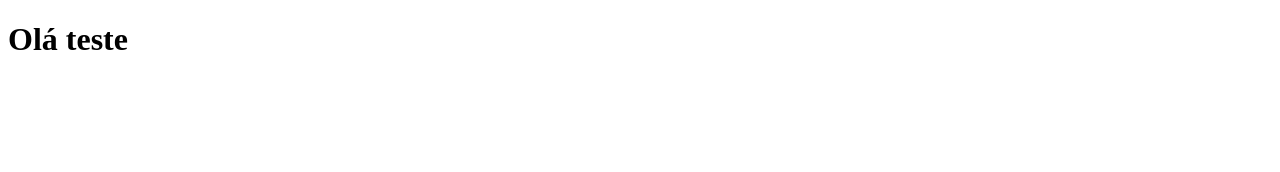
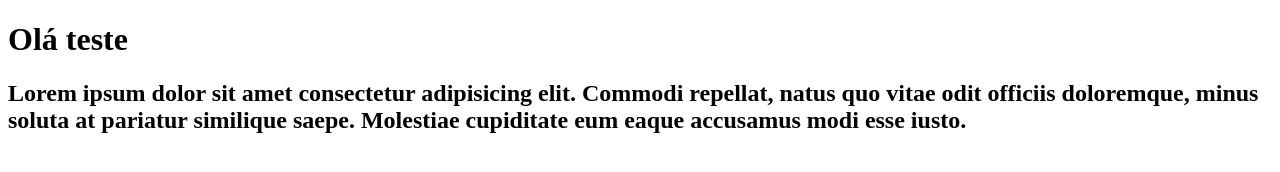
Before and after one commit to Rodrigu-dev/curso-git, a plain HTML site: page index.html in a window 1280 px wide. Drawn offline with Linux system fonts and the light colour scheme.

Commit message:
10º commit - add h2

```diff
--- a/index.html
+++ b/index.html
@@ -7,5 +7,6 @@
 </head>
 <body>
     <h1>Olá teste</h1>
+    <h2>Lorem ipsum dolor sit amet consectetur adipisicing elit. Commodi repellat, natus quo vitae odit officiis doloremque, minus soluta at pariatur similique saepe. Molestiae cupiditate eum eaque accusamus modi esse iusto.</h2>
 </body>
 </html>
```
